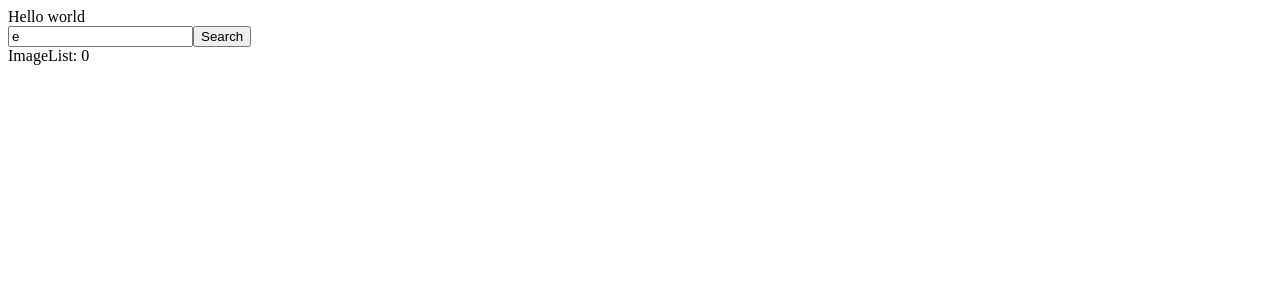
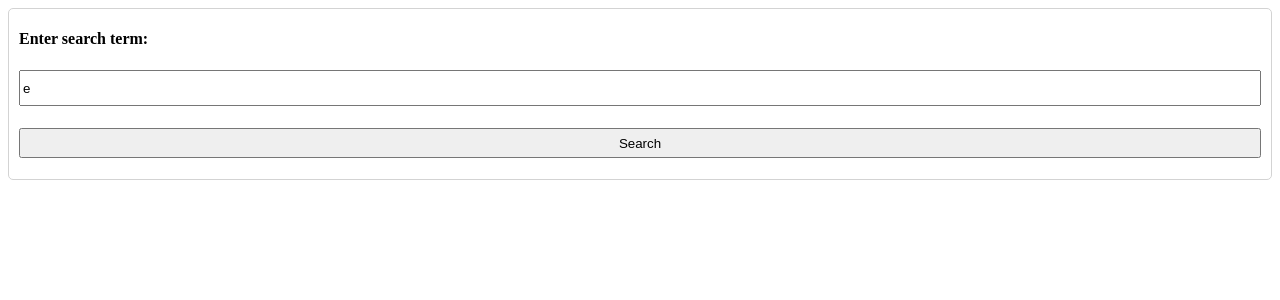
Before and after one commit to p2arthur/image-search-react-app, a React (Vite) app: page / in a window 1280 px wide. Shown: the top 300 px of the page. Built offline with nearby package versions, Linux system fonts and the light colour scheme; no server answers.

Commit message:
Finalized app - Search for a term and images about that term will be displayed

```diff
--- a/src/App.jsx
+++ b/src/App.jsx
@@ -17,7 +17,6 @@
 
   return (
     <div>
-      <div>Hello world</div>
       <SearchBar onSubmit={handleSubmit} />
       <ImageList images={images} />
     </div>
--- a/src/components/ImageList.jsx
+++ b/src/components/ImageList.jsx
@@ -1,9 +1,16 @@
-import searchImages from "../model";
 import ImageShow from "./ImageShow";
+import "../css/ImageList.css";
 
 //This component receives the images array coming from the App component state
 function ImageList({ images }) {
-  return <div>ImageList: {images.length}</div>;
+  console.log(images);
+
+  //Mapping throgh the images array and creating a new list array containing ImageShow components with image.urls.small as props
+  const renderedImages = images.map((image) => (
+    <ImageShow alt={image} image={image} key={image.id} />
+  ));
+
+  return <div className="image-list">{renderedImages}</div>;
 }
 
 export default ImageList;
--- a/src/components/ImageShow.jsx
+++ b/src/components/ImageShow.jsx
@@ -1,10 +1,10 @@
+import "../css/ImageShow.css";
 import ImageList from "./ImageList";
 
-function ImageShow() {
+function ImageShow({ image, alt }) {
   return (
     <div>
-      <div>Hello world</div>
-      <ImageList />
+      <img src={image.urls.small} alt={image.alt_description} />
     </div>
   );
 }
--- a/src/components/SearchBar.jsx
+++ b/src/components/SearchBar.jsx
@@ -1,3 +1,4 @@
+import "../css/SearchBar.css";
 import searchImages from "../model";
 import { useState } from "react";
 
@@ -20,9 +21,15 @@
   };
 
   return (
-    <div>
+    <div className="search-bar">
       <form action="" onSubmit={handleFormSubmit}>
-        <input value={term} onChange={handleOnChange} type="text" />
+        <label htmlFor="search-input">Enter search term:</label>
+        <input
+          id="search-input"
+          value={term}
+          onChange={handleOnChange}
+          type="text"
+        />
         <button>Search</button>
       </form>
     </div>
--- /dev/null
+++ b/src/css/ImageList.css
@@ -0,0 +1,5 @@
+.image-list {
+  columns: 6 200px;
+  column-gap: 10px;
+  padding: 10px;
+}
--- /dev/null
+++ b/src/css/ImageShow.css
@@ -0,0 +1,4 @@
+img {
+  width: 100%;
+  margin-bottom: 10px;
+}
--- /dev/null
+++ b/src/css/SearchBar.css
@@ -0,0 +1,23 @@
+.search-bar {
+  border: 1px solid lightgray;
+  border-radius: 5px;
+  padding: 10px;
+}
+
+.search-bar form {
+  display: flex;
+  flex-direction: column;
+  justify-content: space-around;
+  height: 150px;
+}
+
+.search-bar input {
+  height: 30px;
+}
+.search-bar label {
+  font-weight: 700;
+}
+
+.search-bar button {
+  height: 30px;
+}
--- a/src/index.jsx
+++ b/src/index.jsx
@@ -11,5 +11,3 @@
 const root = ReactDOM.createRoot(rootElement);
 
 root.render(<App />);
-
-searchImages();
```
